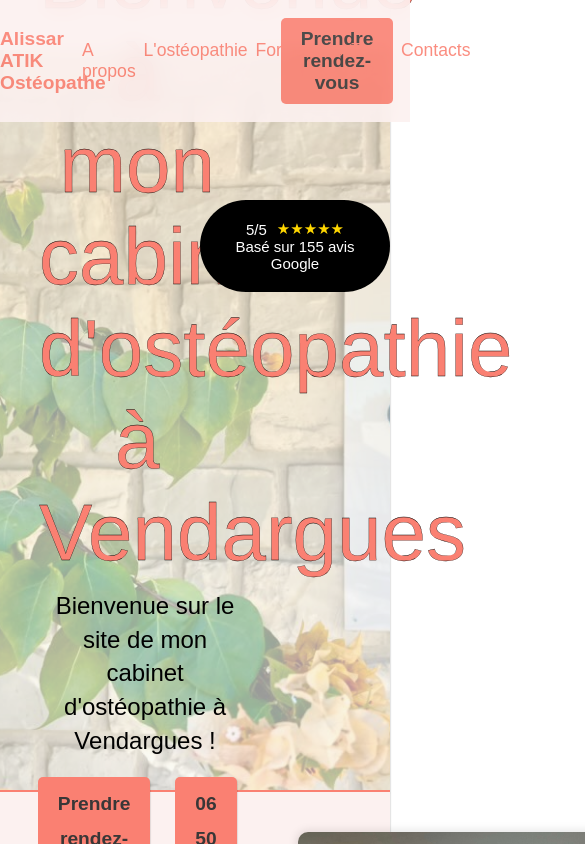
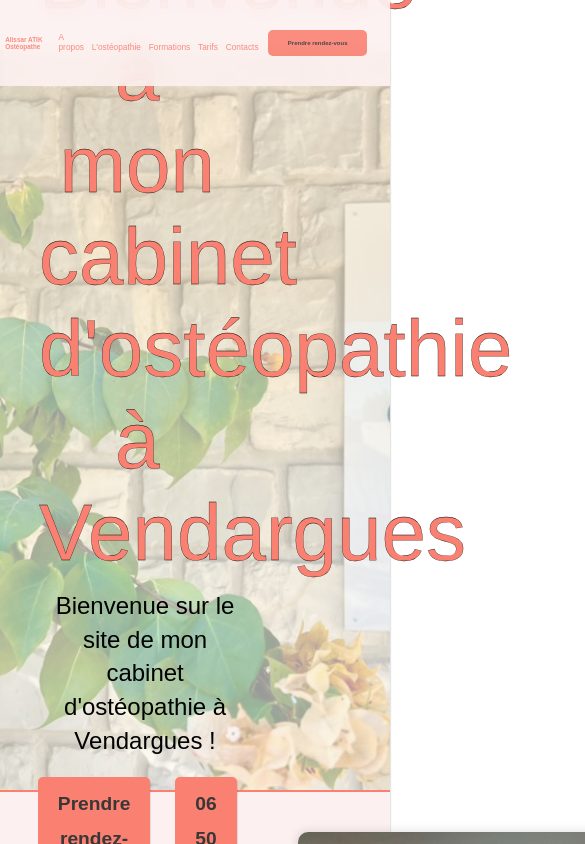
Before and after one commit to FrancoisV34/Alissar-project, a React (Vite) app: page / in a window 390 px wide. Shown: the top 844 px of the page, 585 px wide, since content can reach past the window. Built offline with nearby package versions, Linux system fonts and the light colour scheme.

Commit message:
fix (scss) header ok for responsive

```diff
--- a/src/Components/BaniereAvis.jsx
+++ b/src/Components/BaniereAvis.jsx
@@ -7,7 +7,7 @@ export default function BaniereAvis() {
       {/*<!-- Elfsight Google Reviews | Untitled Google Reviews -->*/}
       <script src="https://elfsightcdn.com/platform.js" async></script>
       <div
-        class="elfsight-app-73273fa4-b4e0-4dcb-bc3b-defed4702386"
+        className="elfsight-app-73273fa4-b4e0-4dcb-bc3b-defed4702386"
         data-elfsight-app-lazy
       ></div>
     </div>
--- a/src/Style/BulleAvis.scss
+++ b/src/Style/BulleAvis.scss
@@ -10,7 +10,11 @@
   font-size: 15px;
   position: fixed;
   top: 200px;
-  right: 0px;
+  right: 80px;
+  @media (max-width: 1600px) {
+    position: unset;
+    justify-self: center;
+  }
   span {
     color: white;
 
@@ -24,4 +28,7 @@
     justify-content: center;
     align-items: flex-end;
   }
+  @media (max-width: 1200px) {
+    display: none;
+  }
 }
--- a/src/Style/Contacts.scss
+++ b/src/Style/Contacts.scss
@@ -7,9 +7,11 @@
   display: flex;
   flex-direction: row;
   justify-content: space-between;
-  width: 100%;
   text-align: center;
   padding: 20px;
+  @media (max-width: 1200px) {
+    width: unset;
+  }
   .tel {
     width: 30%;
   }
--- a/src/Style/Header.scss
+++ b/src/Style/Header.scss
@@ -73,7 +73,7 @@ header {
 
 @media (max-width: 1600px) {
   header {
-    padding: 15px 5vw 15px 0vw;
+    padding: 15px 0vw 15px 0vw;
     gap: 1vw;
     justify-content: space-around;
     max-width: 100vw;
@@ -85,8 +85,67 @@ header {
       width: 50%;
       .nav-ul {
         gap: 2vw;
-        font-size: 1.1em;
       }
     }
   }
 }
+
+@media (max-width: 1200px) {
+  header {
+    padding: 10px 0vw 10px 0vw;
+    width: 100%;
+
+    .name {
+      font-size: 0.8em;
+      width: 20%;
+    }
+    .navigation-list {
+      width: 60%;
+      .nav-ul {
+        justify-content: space-around;
+        li {
+          a {
+            font-size: 0.8em;
+            width: 100%;
+          }
+        }
+      }
+    }
+    a {
+      width: 10%;
+      .contact-button {
+        font-size: 0.8em;
+      }
+    }
+  }
+}
+
+@media (max-width: 900px) {
+  header {
+    padding: 10px 0vw 10px 0vw;
+    width: 100%;
+
+    .name {
+      font-size: 0.4em;
+      width: 10%;
+    }
+    .navigation-list {
+      width: 50%;
+      .nav-ul {
+        justify-content: space-around;
+        li {
+          a {
+            font-size: 0.4em;
+            width: 100%;
+          }
+        }
+      }
+    }
+    a {
+      width: 30%;
+      .contact-button {
+        font-size: 0.3em;
+      }
+    }
+  }
+}
--- a/src/Style/Homepage.scss
+++ b/src/Style/Homepage.scss
@@ -131,8 +131,31 @@
   .googlemap {
     border-radius: 30px;
     box-shadow: 1px 1px 1px 1px rgba(0, 0, 0, 0.3);
+    width: 600px;
+    height: 450px;
+    align-self: center;
     iframe {
       border-radius: 30px;
+    }
+
+    @media (max-width: 1200px) {
+      width: 95%;
+      margin: auto;
+      iframe {
+        width: 100%;
+      }
+    }
+  }
+}
+
+@media (max-width: 1200px) {
+  .tarifs-access {
+    flex-direction: column;
+    padding-right: 0;
+    margin: auto;
+    .tarifs {
+      width: 100%;
+      flex-direction: row;
     }
   }
 }
```
